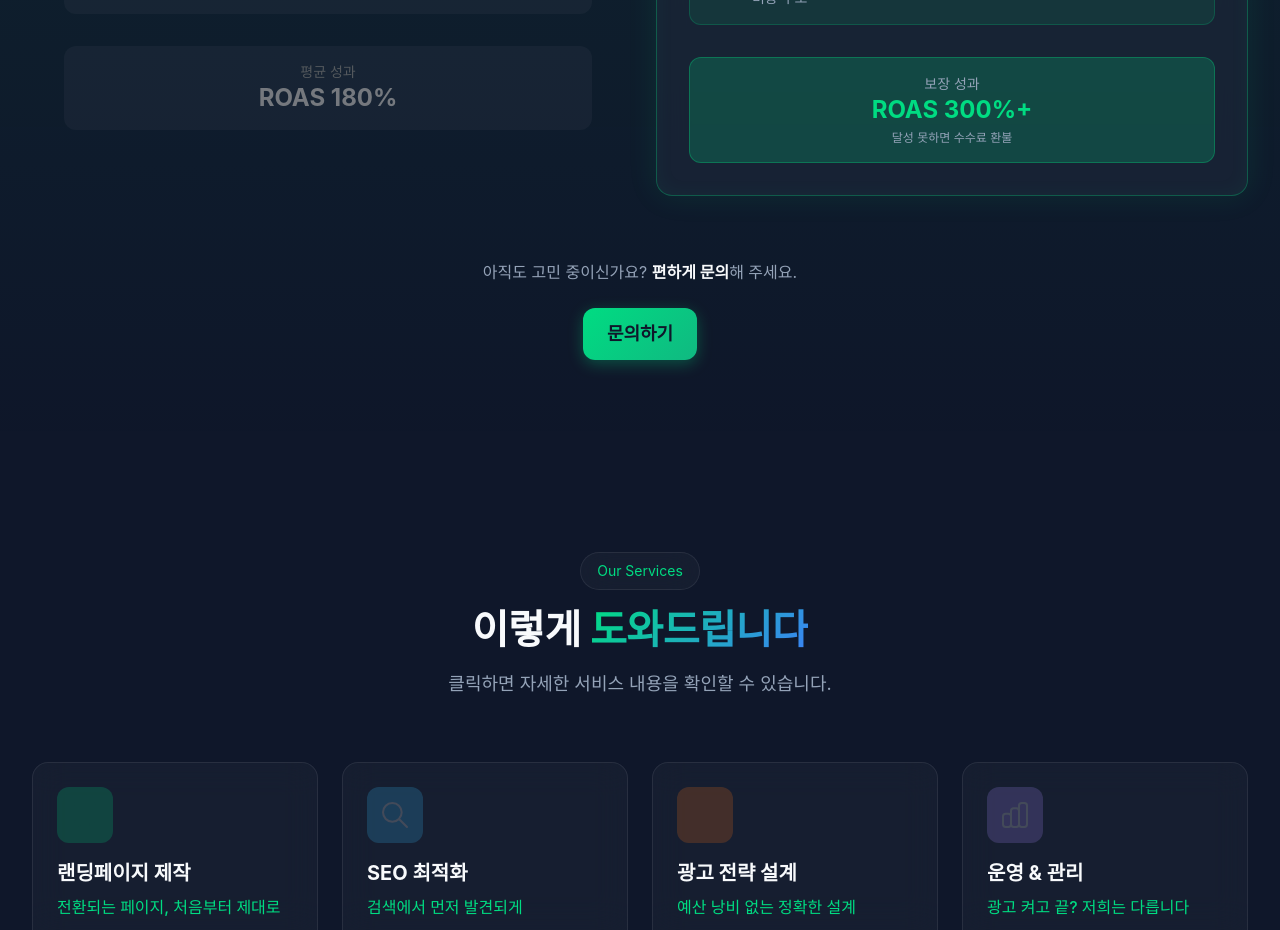
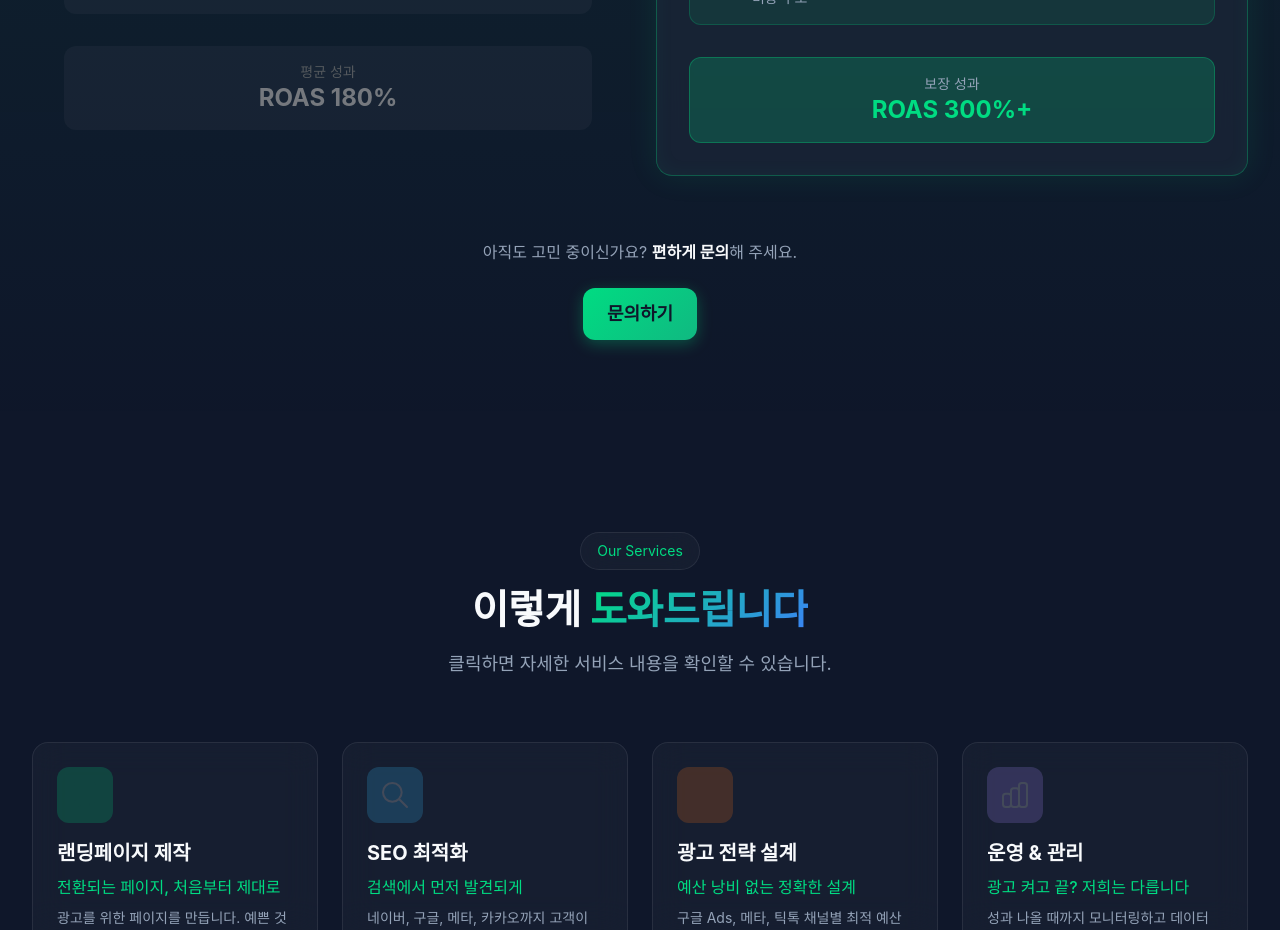
Before and after one commit to visaris99/dsjc-page, a Next.js app: page / in a window 1280 px wide. Shown: the part 1660-2590 px from the top of the page. Built offline with nearby package versions, Linux system fonts and the light colour scheme.

Commit message:
fix: 수수료 환불 문구 제거

```diff
--- a/components/sections/ComparisonSection.tsx
+++ b/components/sections/ComparisonSection.tsx
@@ -182,7 +182,6 @@ export default function ComparisonSection() {
               <div className="mt-8 p-4 rounded-xl bg-brand-primary/20 border border-brand-primary/30 text-center">
                 <p className="text-sm text-foreground-muted">보장 성과</p>
                 <p className="text-2xl font-bold text-brand-primary">ROAS 300%+</p>
-                <p className="text-xs text-foreground-muted mt-1">달성 못하면 수수료 환불</p>
               </div>
             </GlassPanel>
           </motion.div>
```
